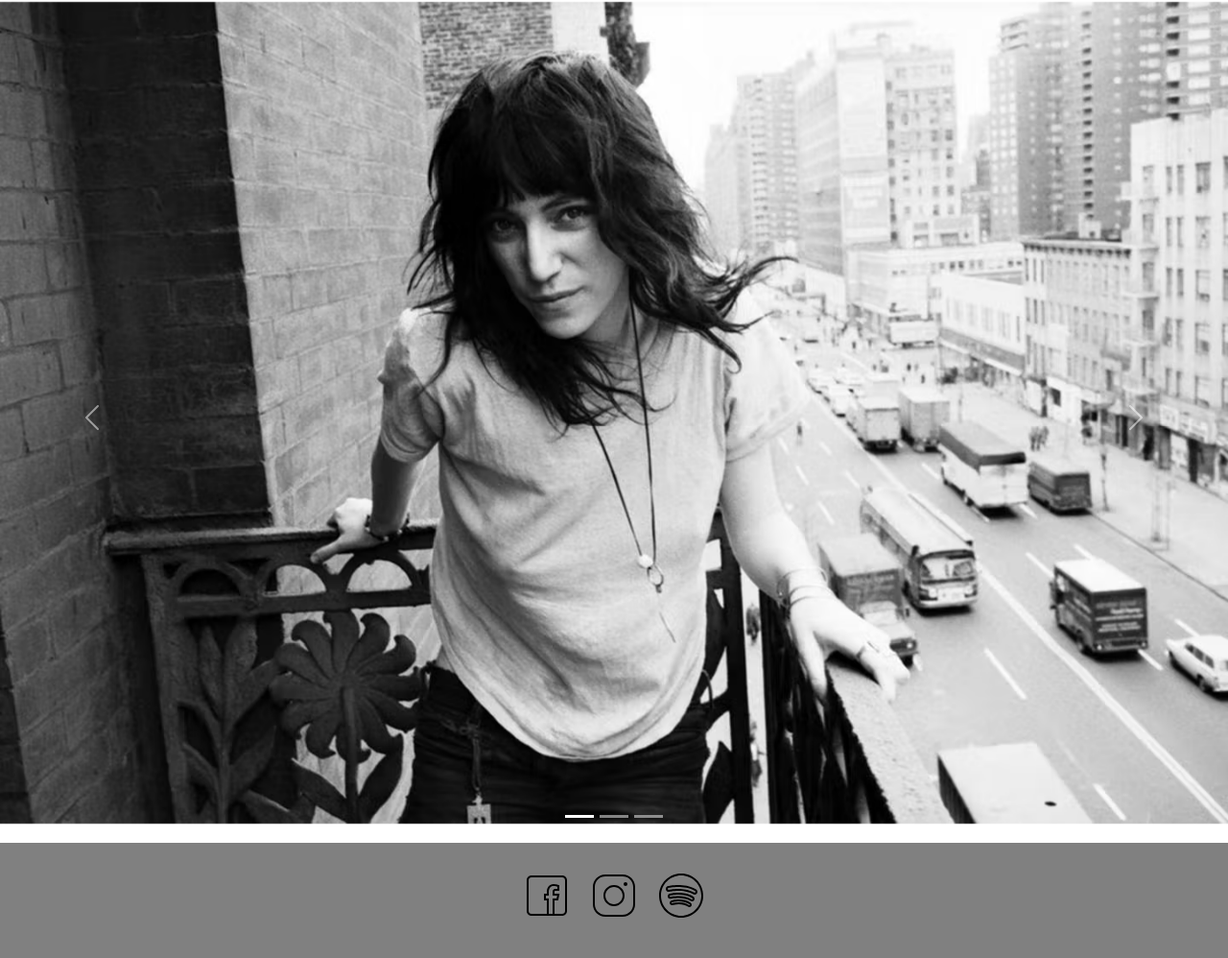
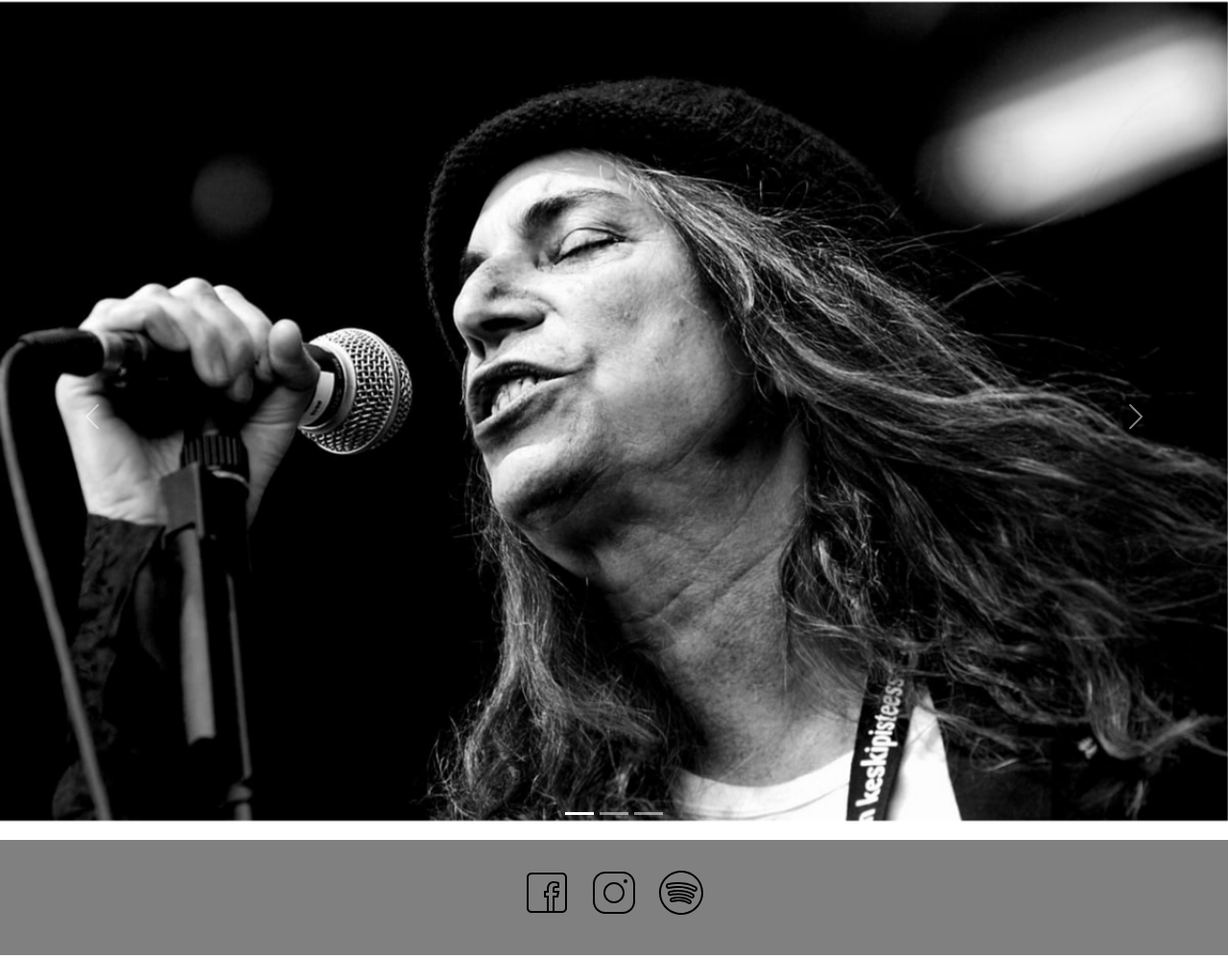
Before and after one commit to victoriabrion/coderhouse2, a plain HTML site: page index.html in a window 1280 px wide. Shown: the part 146-1144 px from the top of the page at 96% size. Drawn offline with nearby package versions, Linux system fonts and the light colour scheme.

Commit message:
rompi cosas pero arregle el footer

```diff
--- a/index.html
+++ b/index.html
@@ -12,7 +12,7 @@
 
 </head>
 
-<body>
+<body class="d-flex flex-column min-vh-100">
 
   <header>
     <nav>
@@ -39,7 +39,7 @@
     </div>
     <div class="carousel-inner">
       <div class="carousel-item active">
-        <img src="./img/patti-horizontal.avif" class="d-block w-100" alt="Patti Smith today">
+        <img src="./img/patti smith singing.jpeg" class="d-block w-100" alt="Patti Smith singing">
       </div>
       <div class="carousel-item">
         <img src="./img/Patti_Robert.jpeg" class="d-block w-100" alt="Patti Smith and Robert Mapplethorpe">
@@ -61,7 +61,7 @@
   </div>
 
 
-  <footer>
+  <footer class="mt-auto mb-0">
     <div class="redes">
       <a href="http://www.facebook.com" target="blank"> <img class="icon" src="./img/facebook.svg" alt="Facebook"></a>
       <a href="http://www.instagram.com" target="blank"> <img class="icon" src="./img/instagram.svg"
--- a/style/style.css
+++ b/style/style.css
@@ -2,9 +2,13 @@
 
 
 * {
-    padding: 0;
-    margin: 0;
+    padding: 0px;
+    margin: 0px;
     font-family: Poppins;
+}
+
+body {
+    background-color: white;
 }
 
 
@@ -19,8 +23,8 @@ img {
     width: 68%;
     margin-top: 10px;
     display: block;
-    margin-left: auto;
-    margin-right: auto;
+    margin-left: 0px;
+    margin-right: 0px;
     margin-bottom: 20px;
 }
 
@@ -30,7 +34,6 @@ iframe {
 }
 
 .videos {
-    padding: 10px;
     display: grid;
     grid-template-columns: repeat(3, 1fr);
     grid-template-rows: auto auto auto;
@@ -68,19 +71,11 @@ iframe {
     grid-area: video6;
 }
 
-body {
-    background-color: white;
-}
-
 header {
     padding: 5px;
     background-color: black;
 }
 
-ul li {
-    color: white;
-    list-style-type: none;
-}
 
 a {
     text-decoration: none;
@@ -92,6 +87,12 @@ nav ul {
     display: flex;
     flex-direction: row;
     justify-content: space-between;
+    flex-wrap: nowrap;
+}
+
+ul li {
+    color: white;
+    list-style-type: none;
 }
 
 .icon {
@@ -100,8 +101,9 @@ nav ul {
 }
 
 footer {
+    background-color: grey;
     padding: 50px;
-    background-color: grey;
+    margin: 0px;
 }
 
 .redes {
@@ -134,6 +136,8 @@ footer {
     border: solid 0.5px;
 }
 
+
+
 .ticketLink {
     background-color: rgba(177, 171, 176, 0.795);
     font-weight: bold;
@@ -148,17 +152,11 @@ p {
 }
 
 .albums {
-    display: flex;
-    margin: 20px;
-}
-
-
-.albums {
     display: grid;
     grid-template-columns: repeat(2, 1fr);
     grid-template-rows: auto auto;
     grid-template-areas: "horses radioEthiopia"
-        "easter wave";
+                         "easter wave";
 }
 
 .horses {
```
Also changed, not shown: sections/albums.html (+3 -3 lines), sections/history.html (+2 -2 lines), sections/tour.html (+3 -3 lines), sections/videos.html (+2 -1 lines), img/patti smith singing.jpeg (added), img/patti-horizontal.avif (deleted).
